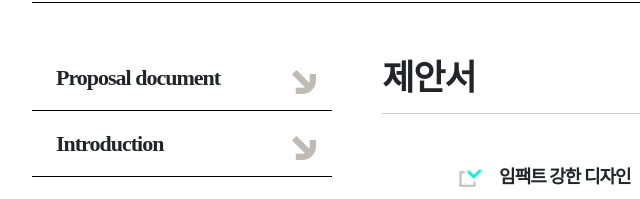
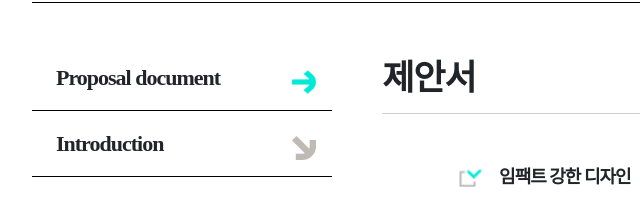
Before and after one commit to makeditWeb/mtmb, a website: page assets/business.html in a window 1280 px wide. Shown: the part 1212-1411 px from the top of the page, 96-736 px from the left. Drawn offline with Linux system fonts and the light colour scheme; a web font is replaced by a local one.

Commit message:
feat: 기본 active 값 수정

```diff
--- a/assets/business.html
+++ b/assets/business.html
@@ -237,7 +237,7 @@
                         <div class='ppt_index_container'>
                             <div class='ppt_index_wrap'>
                                 <p>Proposal document</p>
-                                <img src='img/main/text/title_arrow.png' />
+                                <img src='img/business/right_arrow_blue.png' />
                             </div>
                             <div class='ppt_index_wrap'>
                                 <p>Introduction</p>
```
